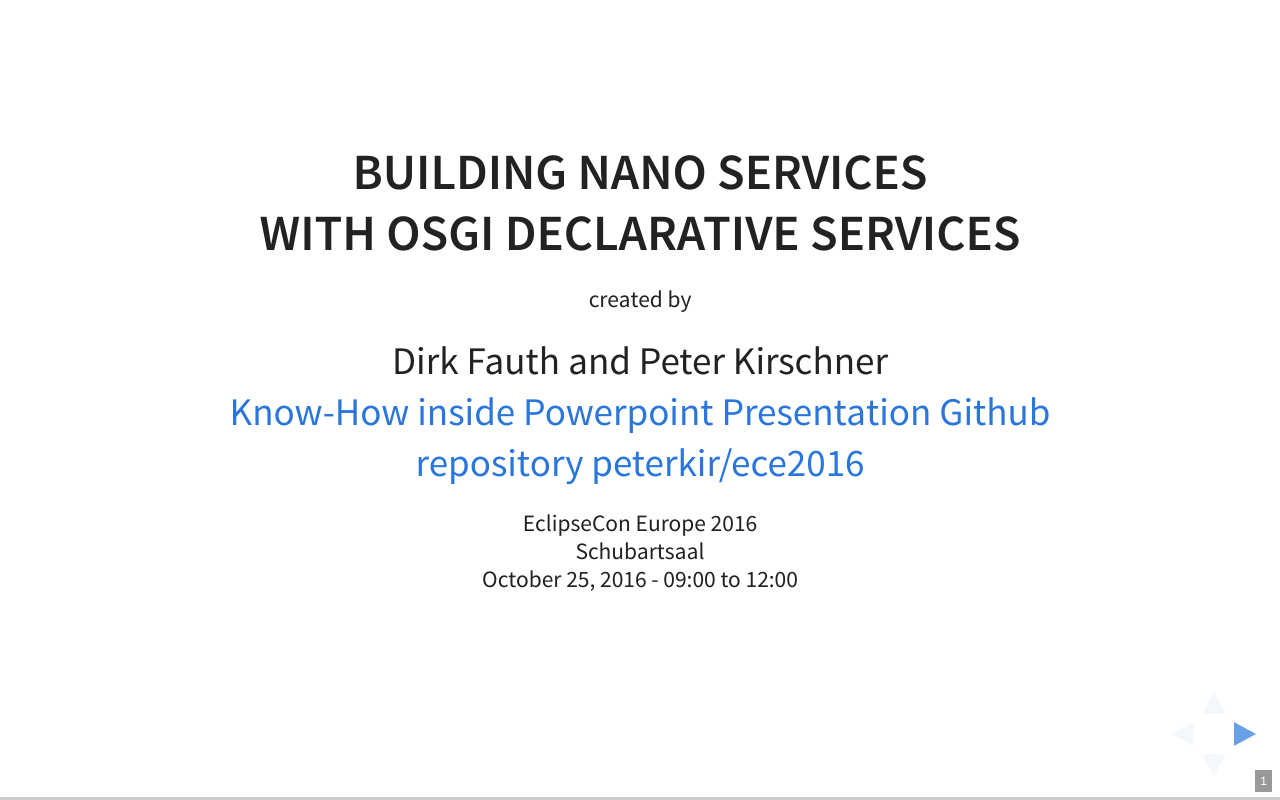
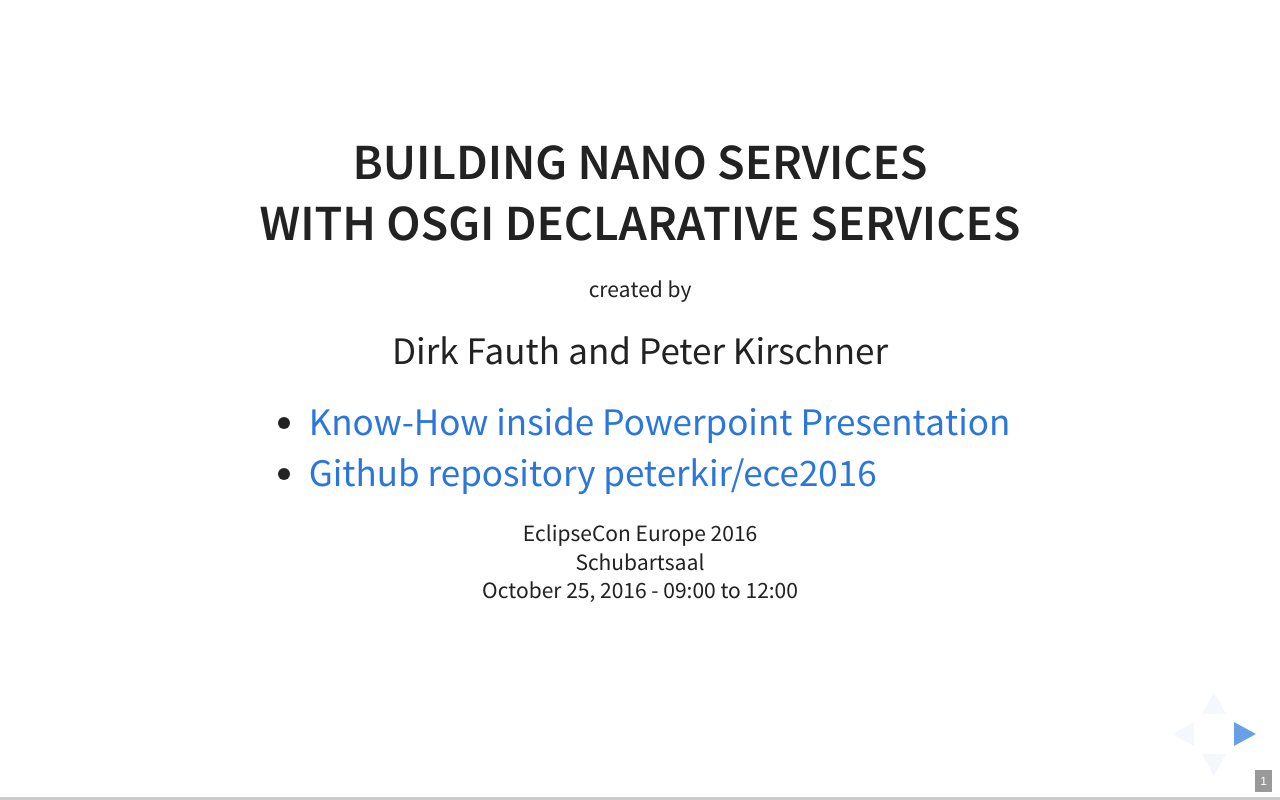
Before and after one commit to peterkir/ece2016, a website: page slides/index.html in a window 1280 px wide. Drawn offline with Linux system fonts and the light colour scheme.

Commit message:
Update index.html

```diff
--- a/slides/index.html
+++ b/slides/index.html
@@ -42,8 +42,10 @@
     <p>
         <small>created by</small></br>
         Dirk Fauth and Peter Kirschner</br>
-        <a href="https://peterkir.github.io/ece2016/slides/Building_Nano_Services_with_OSGi_Declarative_Services.pdf">Know-How inside Powerpoint Presentation</a>
-        <a href="https://github.com/peterkir/ece2016">Github repository peterkir/ece2016</a>
+        <ul>
+		<li><a href="https://peterkir.github.io/ece2016/slides/Building_Nano_Services_with_OSGi_Declarative_Services.pdf">Know-How inside Powerpoint Presentation</a></li>
+		<li><a href="https://github.com/peterkir/ece2016">Github repository peterkir/ece2016</a></li>
+	</ul>
     </p>
     <p><small>
         EclipseCon Europe 2016<br>
```
